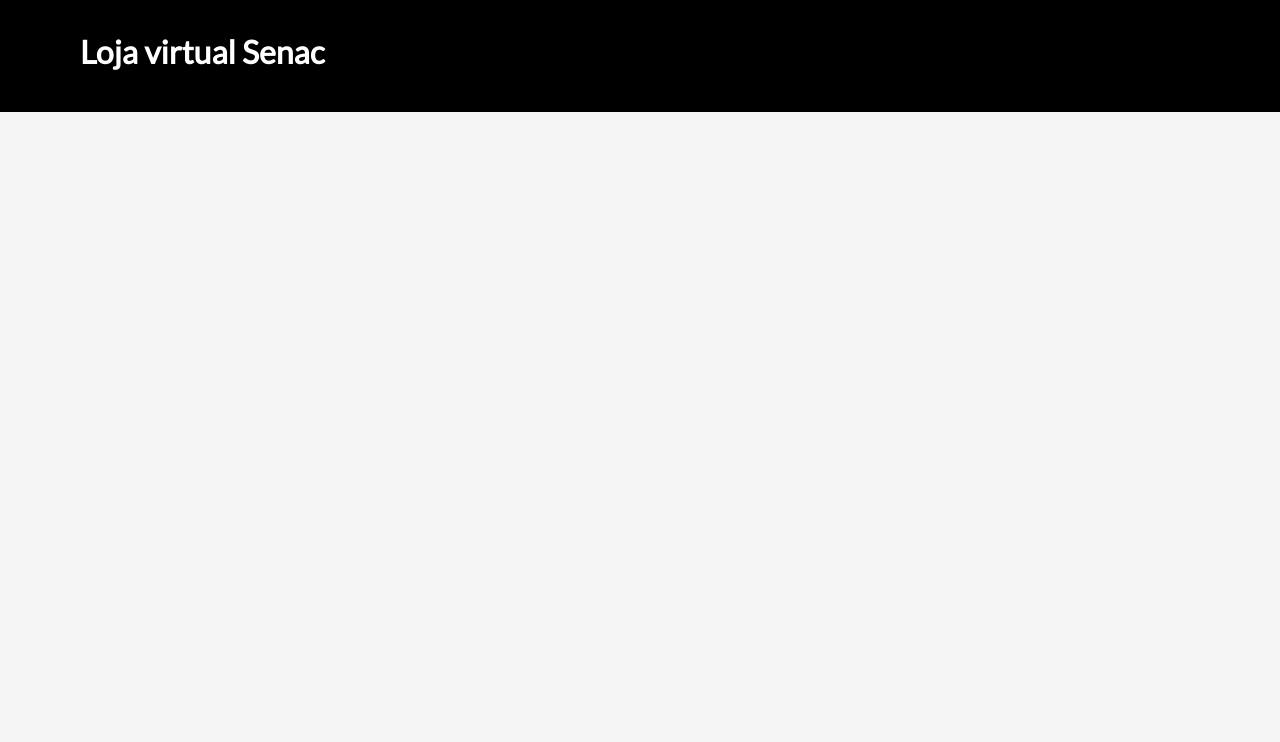
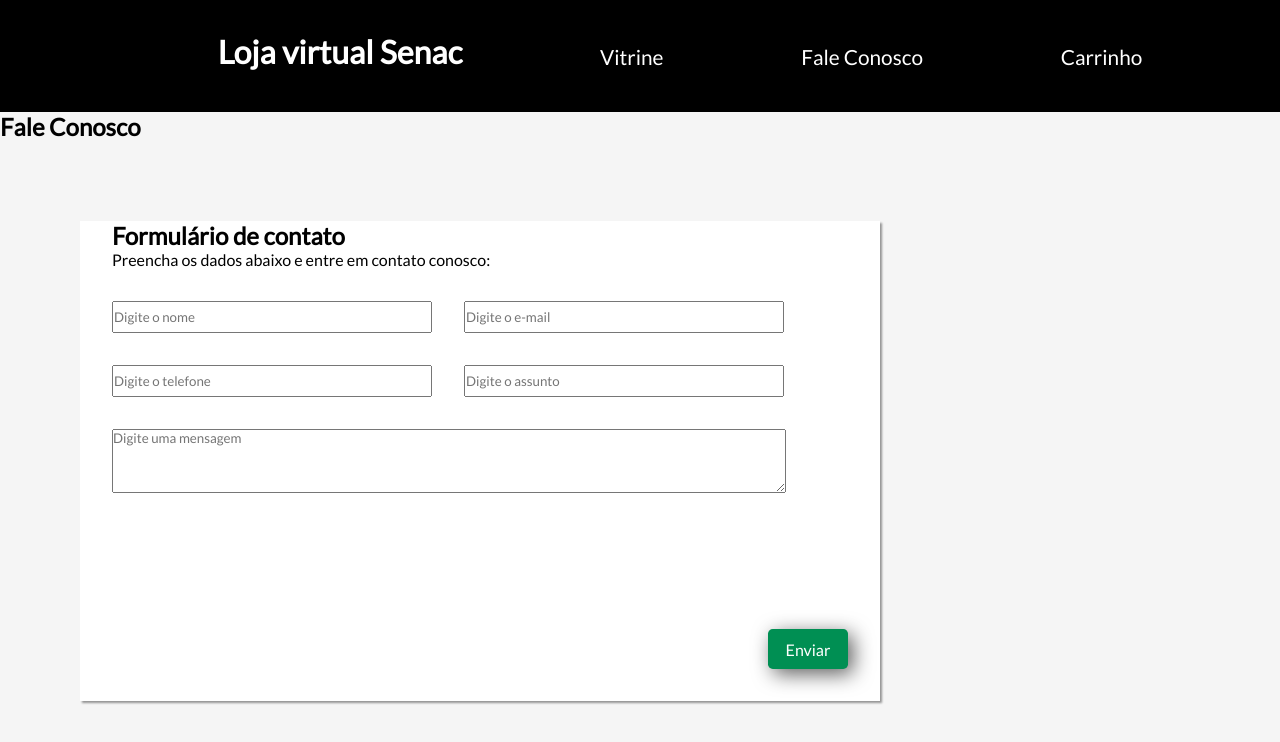
Before and after one commit to rafahk2o/Aulas-agosto-JavaScript, a React (Create React App) app in the folder Aula 13 - React JS/: page /contato in a window 1280 px wide. Before the commit this address had no page. Shown: the top 742 px of the page. Built offline with nearby package versions, Linux system fonts and the light colour scheme.

Commit message:
commit senac

```diff
--- a/Aula 13 - React JS/src/Home.jsx
+++ b/Aula 13 - React JS/src/Home.jsx
@@ -4,7 +4,7 @@
 function Home() {
     return (
         <div>
-            Vitrine
+           <h1>Vitrine</h1>
             <Vitrine />
         </div>
     )
--- /dev/null
+++ b/Aula 13 - React JS/src/components/Carrinho.jsx
@@ -0,0 +1,47 @@
+import axios from "axios";
+import { Component } from 'react';
+
+export default class Carrinho extends Component {
+
+    constructor() {
+        super();
+        this.state = {
+            dadosCarrinho: []
+        }
+
+        this.buscarCarrinho = this.buscarCarrinho.bind(this)
+    }
+
+    async buscarCarrinho() {
+        await axios.get("https://mocki.io/v1/886555e7-956e-4ce3-af25-cc8c6c4760ce")
+            .then(response => {
+                const carrinho = response.data.produtos;
+                console.log(carrinho);
+                this.setState({ dadosCarrinho: carrinho });
+            })
+    }
+
+    componentDidMount() {
+        this.buscarCarrinho();
+    }
+
+    render() {
+        return (
+            <div className="geralCarrinho">
+                {
+                    this.state.dadosCarrinho.map(produto => (
+                        <div className="vitrinetwo" key={produto.id}>
+                            <h2 className="card-title">{produto.nome}</h2>
+                            <div className="vitrinetwo-preco">R${produto.preco}</div>
+                            <img className="card-img-top" src={"assets/img/" + produto.img} />
+                            <div className="btn-quant"><button className="btn-quant1">-</button>
+                                <span>{produto.quantidade}</span>
+                                <button className="btn-quant2">+</button>
+                            </div>
+                        </div>
+                    ))
+                }
+            </div>
+        )
+    }
+}
--- /dev/null
+++ b/Aula 13 - React JS/src/components/FormContato.jsx
@@ -0,0 +1,22 @@
+
+
+export default function FormContato(){
+    return(
+        <div className="container-form">
+        <form action="" id="contact-form">
+            <div className="text-form">
+                <h2>Formulário de contato</h2>
+                <p>Preencha os dados abaixo e entre em contato conosco:</p>
+            </div>
+           <label for=""><input type="text" id="name" name="name" placeholder="Digite o nome"/></label>
+           <label for=""><input type="text" id="email" name="email" placeholder="Digite o e-mail"/></label>
+           <label for=""><input type="text" id="telefone" name="telefone" placeholder="Digite o telefone"/></label>
+           <label for=""><input type="text" id="assunto" name="assunto" placeholder="Digite o assunto"/></label>
+           <label for=""><textarea id="mensagem-text" name="mensagem" placeholder="Digite uma mensagem"></textarea></label>
+           <button id="btn-form">Enviar</button>
+        </form>
+
+
+    </div>
+    )
+}
--- a/Aula 13 - React JS/src/components/Vitrine.jsx
+++ b/Aula 13 - React JS/src/components/Vitrine.jsx
@@ -31,7 +31,7 @@
                 {
 
                     this.state.dadosProdutos.map(produto => (
-                        <div class="vitrineone" key={produto.id}>
+                        <div className="vitrineone" key={produto.id}>
                             <div className="card">
                             <img className="card-img-top" src={"assets/img/" + produto.img}/>
                             <div className="card-body text-center">
--- a/Aula 13 - React JS/src/layout/Header.jsx
+++ b/Aula 13 - React JS/src/layout/Header.jsx
@@ -1,11 +1,21 @@
-function Header(){
-    return(
+function Header() {
+    return (
         <header>
 
             <div className="topo">
                 <div className="topo-text">
                     <h1>Loja virtual Senac</h1>
                 </div>
+                <div className="vitrine-top">
+                    <a href="/vitrine">Vitrine</a>
+                </div>
+                <div className="FaleConosco">
+                    <a href="/contato">Fale Conosco</a>
+                </div>
+                <div className="carrinho-top">
+                    <a href="/carrinho">Carrinho</a>
+                </div>
+
 
             </div>
             <div id="produto-lista">
--- a/Aula 13 - React JS/src/layout/Main.jsx
+++ b/Aula 13 - React JS/src/layout/Main.jsx
@@ -1,10 +1,15 @@
 import { Route, Routes } from "react-router-dom";
 import Home from "../Home";
+import Carrinho from "../components/Carrinho";
+import FaleConosco from "../views/FaleConosco";
+
 function Main() {
     return (
         <main>
             <Routes>
                 <Route path="/" element={<Home />}></Route>
+                <Route path="/contato" element={<FaleConosco />}></Route>
+                <Route path="/carrinho" element={<Carrinho />}></Route>
             </Routes>
         </main>
     )
--- a/Aula 13 - React JS/src/views/App.css
+++ b/Aula 13 - React JS/src/views/App.css
@@ -5,6 +5,12 @@
     padding: 0;
     box-sizing: border-box;
     font-family: 'Lato', sans-serif;
+    text-decoration: none;
+}
+
+a{
+    color: white;
+    font-size: 1.3rem;
 }
 
 body {
@@ -50,13 +56,33 @@
     height: 7rem;
     background: black;
     position: relative;
+    display: flex;
+    justify-content: space-evenly;
+
+}
+.FaleConosco {
+    text-decoration: none;
+    /* position: absolute;
+    margin-left: 30%;
+    margin-top: 3%; */
+    color: #fff;
+    display: flex;
+    align-items: center;
+
+
+}
+
+.carrinho-top {
+    display: flex;
+    align-items: center;
 }
 
 .topo-text h1 {
-    position: absolute;
+
     color: #fff;
     margin-left: 5rem;
     margin-top: 2rem;
+
 
 }
 
@@ -120,6 +146,10 @@
     gap: 5rem;
 
 }
+.vitrine-top{
+    display: flex;
+    align-items: center;
+}
 
 
 .product {
@@ -148,6 +178,7 @@
 
 
 }
+
 
 .container-form {
     width: 50rem;
@@ -243,3 +274,8 @@
 .footer1{
     height: 5rem;
 }
+
+.geralCarrinho{
+    width: 100%;
+    height: 100vh;
+}
--- /dev/null
+++ b/Aula 13 - React JS/src/views/FaleConosco.jsx
@@ -0,0 +1,14 @@
+import { Component } from 'react';
+import FormContato from '../components/FormContato';
+
+export default class FaleConosco extends Component {
+    render() {
+        return (
+            <div>
+                <h2>Fale Conosco</h2>
+                <FormContato />
+
+            </div>
+        )
+    }
+}
```
Also changed, not shown: Aula 13 - React JS/src/views/Cart.jsx (added, +11 -0 lines). Lines whose indentation alone changed are shown as unchanged.
